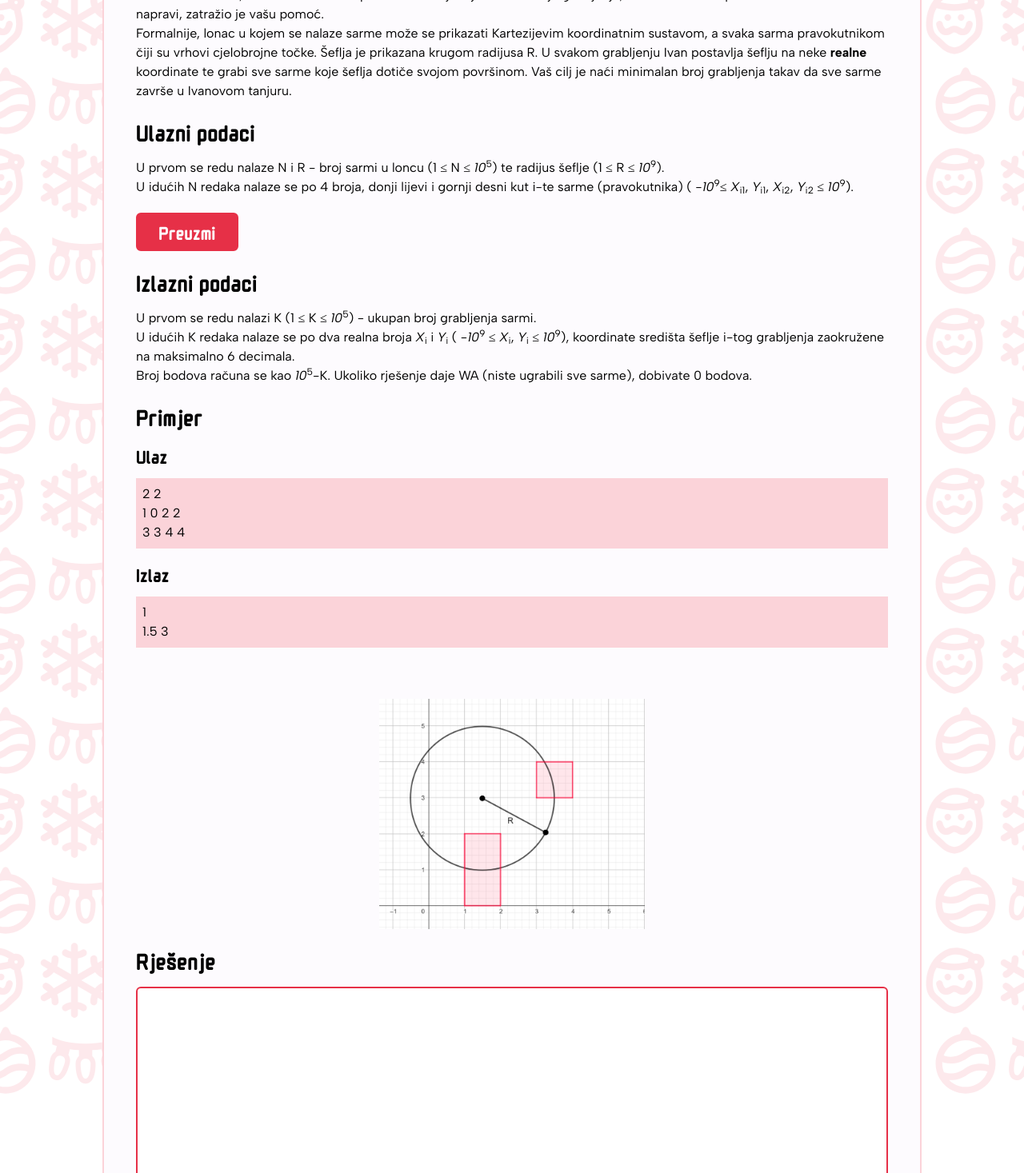
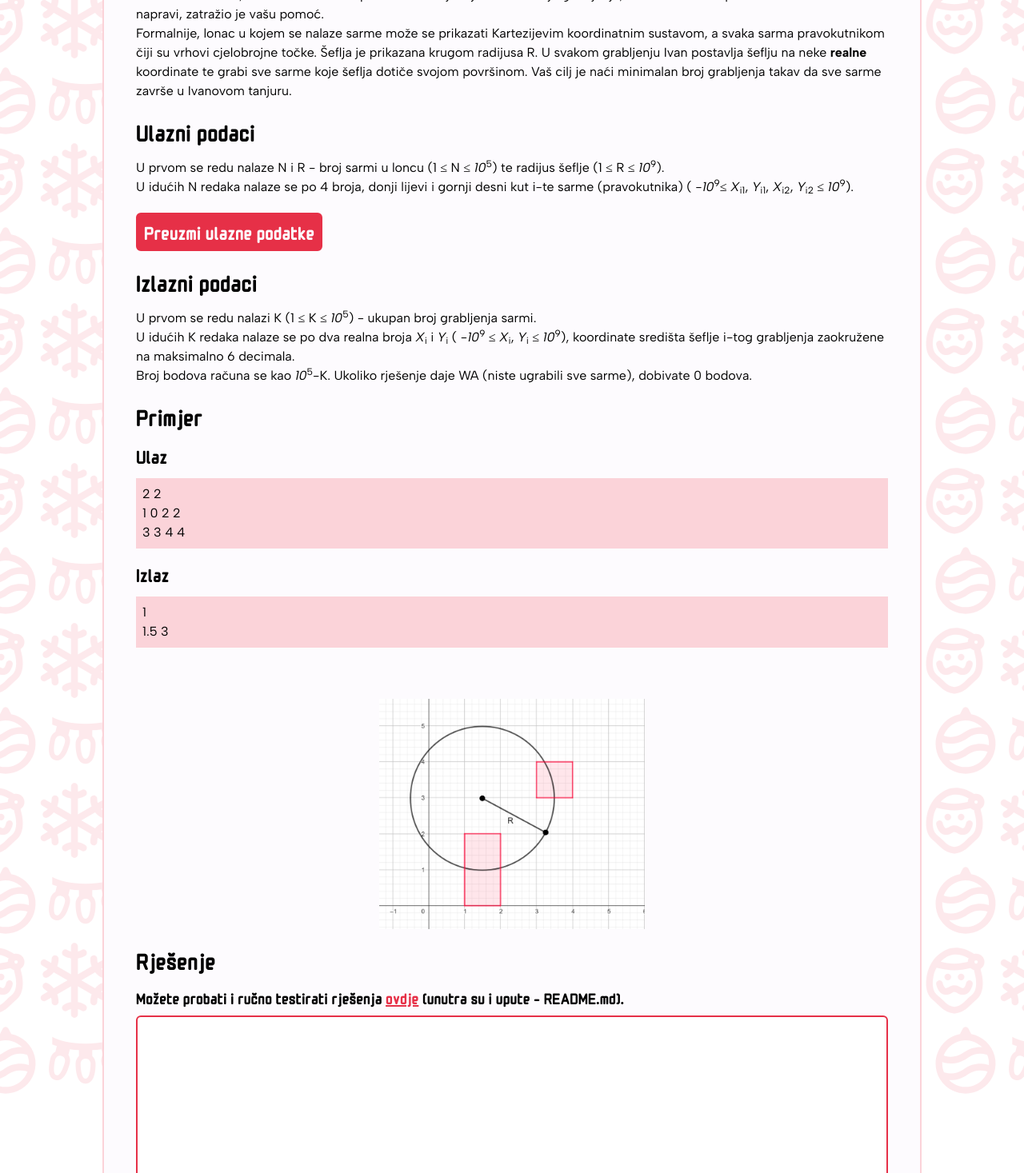
Before and after one commit to x-fer/dosasce-2023-web, a React (Vite) app: page /problem/1 in a window 1280 px wide. Shown: the part 584-2051 px from the top of the page at 80% size. Built offline with nearby package versions, Linux system fonts and the light colour scheme; no server answers.

Commit message:
checker added

```diff
--- a/src/components/UlazniPodatciButtons.tsx
+++ b/src/components/UlazniPodatciButtons.tsx
@@ -1,12 +1,12 @@
-const UlazniPodatciButtons = ({ filePath }: { filePath: string }) => {
+const UlazniPodatciButtons = ({ filePath, title }: { filePath: string; title: string }) => {
   return (
     <a href={filePath} download={true}>
       <button
         type="button"
-        title="Preuzmi ulazne podatke"
-        className="mt-5 w-auto rounded-md border-2 border-solid border-red bg-red px-2 text-center text-lg text-white md:h-12 md:w-32 md:text-2xl"
+        title={title}
+        className="mt-5 w-auto rounded-md border-2 border-solid border-red bg-red px-2 text-center text-lg text-white md:h-12 md:text-2xl"
       >
-        Preuzmi
+        {title}
       </button>
     </a>
   )
--- a/src/screens/problems/FirstProblem.tsx
+++ b/src/screens/problems/FirstProblem.tsx
@@ -57,7 +57,7 @@ const FirstProblem = () => {
             <sub>i2</sub> ≤ <var>10</var>
             <sup>9</sup>).
           </p>
-          <UlazniPodatciButtons filePath="/files/inputs/1/ulaz.txt" />
+          <UlazniPodatciButtons filePath="/files/inputs/1/ulaz.txt" title="Preuzmi ulazne podatke" />
 
           <Title type="subtitle">Izlazni podaci</Title>
           <p className="paragraph">
@@ -87,7 +87,16 @@ const FirstProblem = () => {
           <div className="mt-16 flex justify-center">
             <img src={GeoSarme} alt="Geogebra_Sarme" className="max-h-72" />
           </div>
+
           <Title type="subtitle">Rješenje</Title>
+
+          <p className="inline-block pb-2 text-xl">
+            Možete probati i ručno testirati rješenja{' '}
+            <a href="/files/inputs/1/checker.zip" className="text-red underline" download={true}>
+              ovdje
+            </a>{' '}
+            (unutra su i upute - README.md).
+          </p>
 
           <SolutionBox number={1} />
         </ProblemPage>
```
Also changed, not shown: 1 other file (tests, documents, lock files or other folders).
